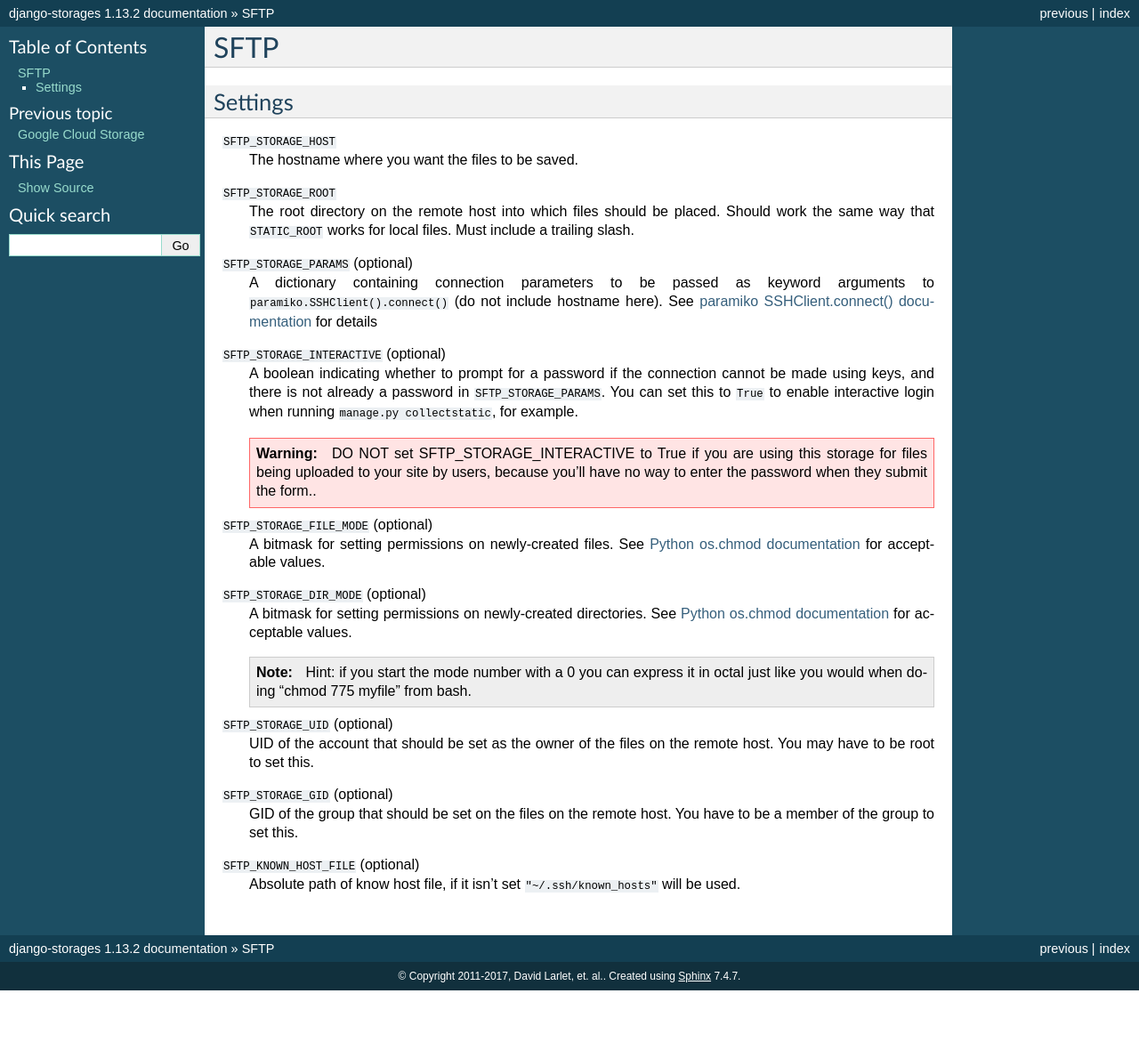
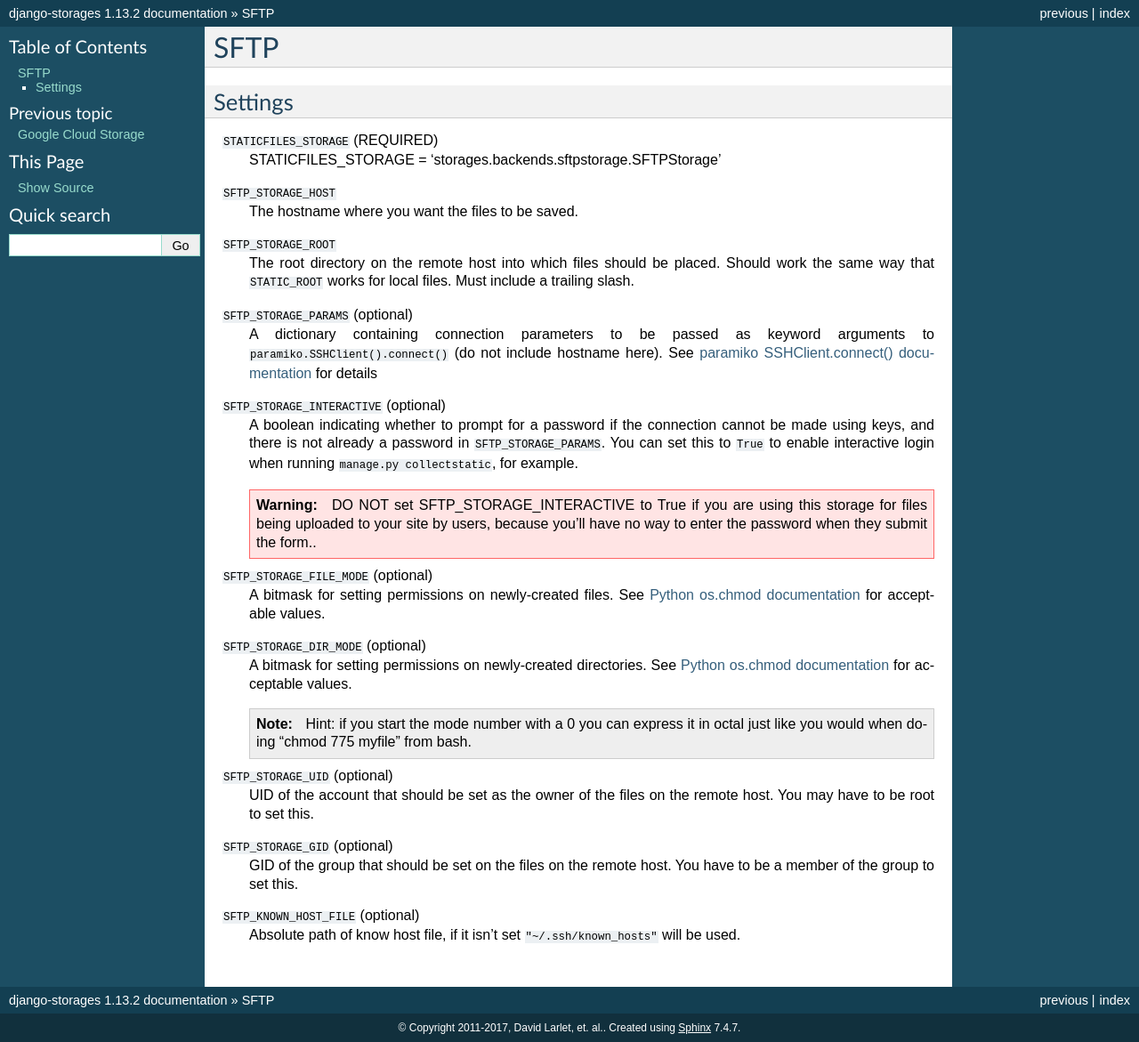
Before and after one commit to jschneier/django-storages, a Sphinx documentation site: the page built from docs/backends/sftp.rst, in a window 1280 px wide. Shown: the whole page at 89% size. Built offline with Sphinx 7.4.7, drawn with Linux system fonts in a browser that asks for light colours; before the commit the page ends 1113 px from its top, so only the background shows below that.

Commit message:
Update sftp.rst
Please add. I was not able to get working till I realized I needed STATICFILES_STORAGE.

```diff
--- a/docs/backends/sftp.rst
+++ b/docs/backends/sftp.rst
@@ -3,6 +3,8 @@ SFTP
 
 Settings
 --------
+``STATICFILES_STORAGE`` (REQUIRED)
+    STATICFILES_STORAGE = 'storages.backends.sftpstorage.SFTPStorage'
 
 ``SFTP_STORAGE_HOST``
     The hostname where you want the files to be saved.
```
